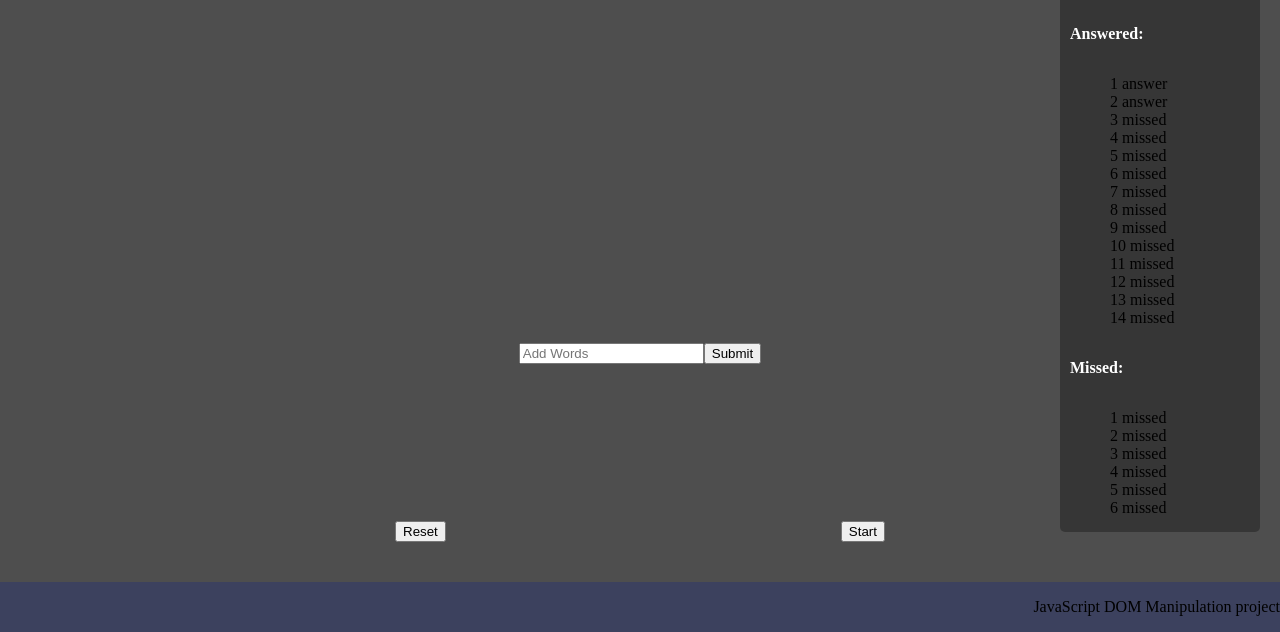
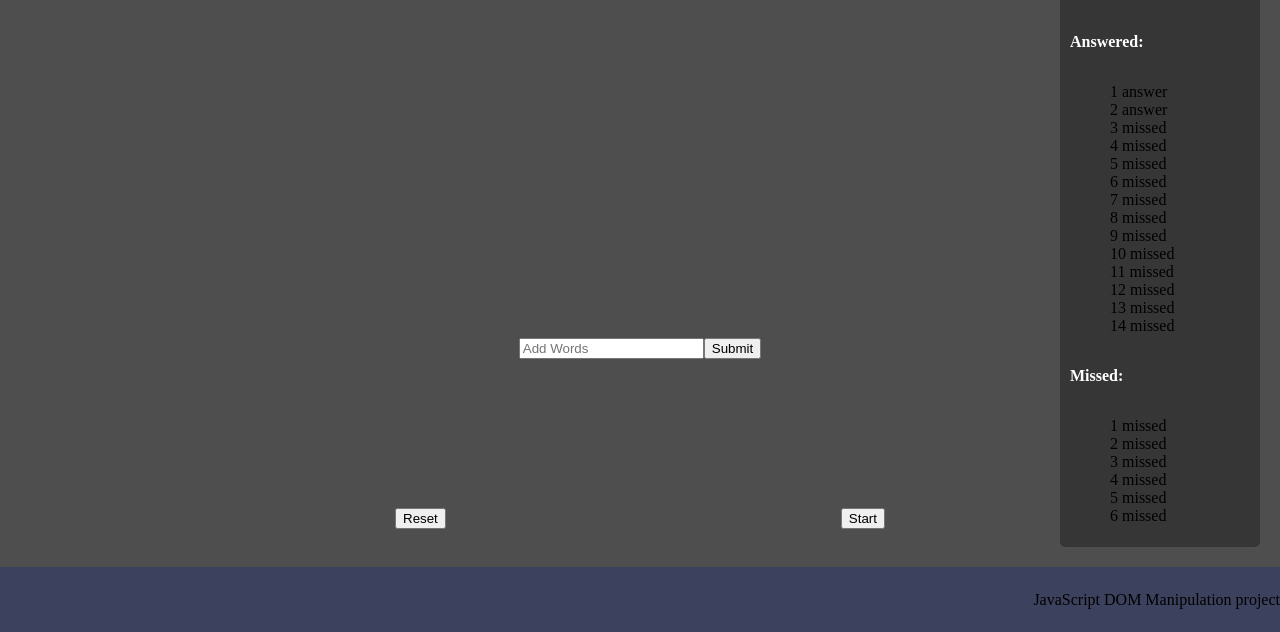
Before and after one commit to EzyBreezy/Hangman, a plain HTML site: page index.html in a window 1280 px wide. Shown: the part 168-800 px from the top of the page. Drawn offline with Linux system fonts and the light colour scheme.

Commit message:
set min max height footer and used px to set stats

```diff
--- a/style.css
+++ b/style.css
@@ -38,7 +38,10 @@ a:hover {
 }
 
 /*  Nav Bar  */
-
+header {
+  max-height: 88px;
+  min-height: 88px;
+}
 nav {
   background: var(--color-1);
   height: 88px;
@@ -93,8 +96,8 @@ main {
 #stats-con {
   position: fixed;
   right: 0;
-  top: 10vh;
-  bottom: 10vh;
+  top: 88px;
+  bottom: 65px;
   display: flex;
   flex-direction: column;
   flex-wrap: nowrap;
@@ -151,6 +154,7 @@ main {
 
 footer {
   height: 65px;
+  min-height: 65px;
   background: var(--color-1);
   display: flex;
   flex-direction: row;
```
